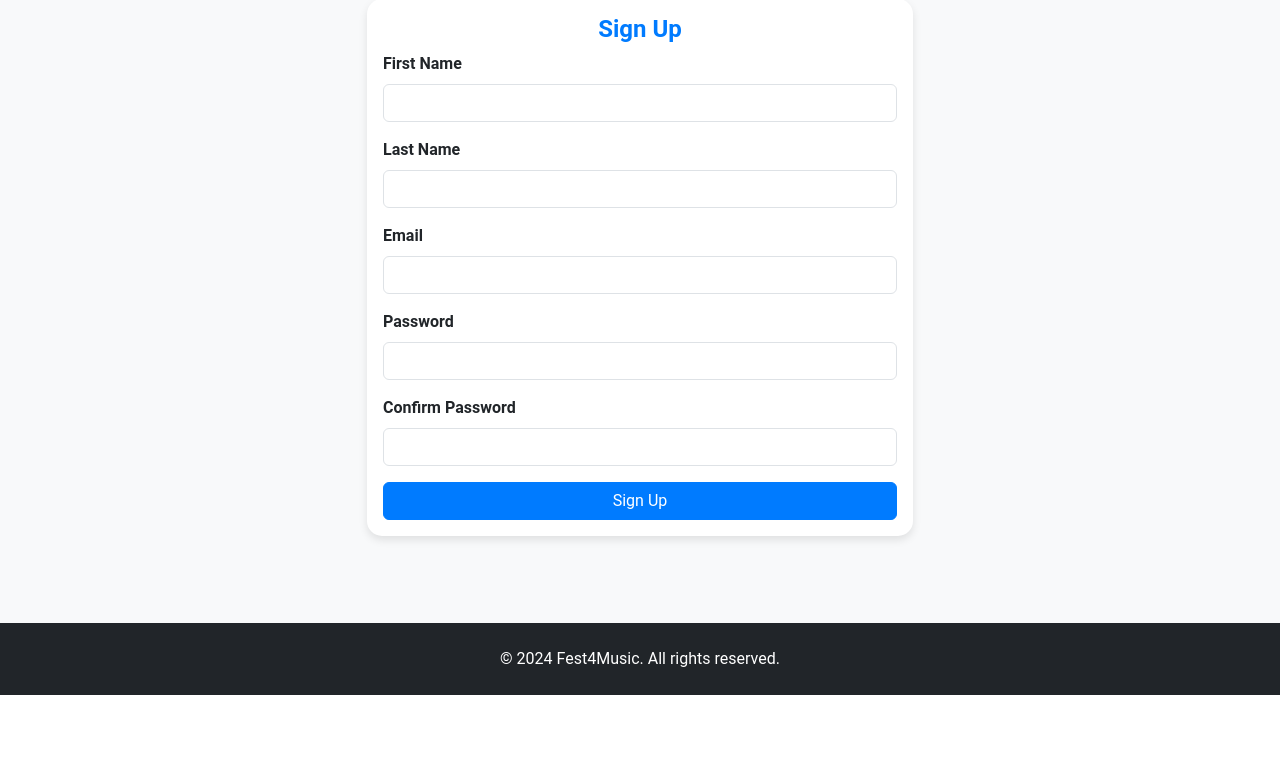
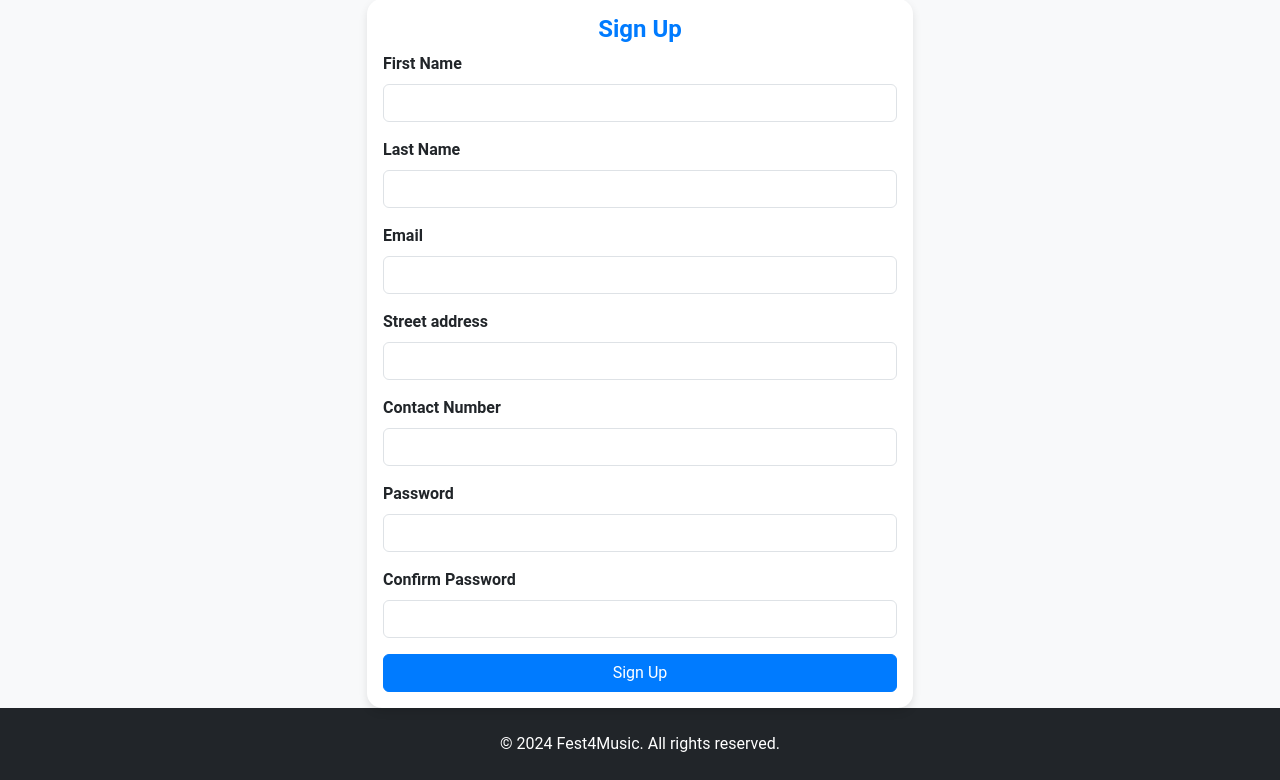
Before and after one commit to fayufy1/GROUP8-iab207, a Flask app: page /signup in a window 1280 px wide. Shown: the part 105-885 px from the top of the page. Before the commit the page ends 800 px from the top, so only its background shows below. Run offline with Flask 3, Linux system fonts and the light colour scheme; some libraries are stand-ins or nearby versions.

Commit message:
Functional Version

```diff
--- a/projectfile/website/auth.py
+++ b/projectfile/website/auth.py
@@ -44,6 +44,8 @@ def signup():
                 first_name=form.first_name.data,
                 surname=form.surname.data,
                 email=form.email.data,
+                street_address = form.street_address.data,
+                contact_number = form.contact_number.data,
                 password=hashed_password
             )
             db.session.add(new_user)
--- a/projectfile/website/forms.py
+++ b/projectfile/website/forms.py
@@ -14,6 +14,10 @@ class RegisterForm(FlaskForm):
     first_name = StringField("First Name", validators=[DataRequired()])
     surname = StringField("Last Name", validators=[DataRequired()])
     email = StringField("Email", validators=[DataRequired(), Email()])
+    street_address = StringField("Street address", validators=[DataRequired()])
+    contact_number = StringField('Contact Number', validators=[
+        DataRequired(),
+        Length(min=6, max=15, message="Enter a valid phone number")])
     password = PasswordField("Password", validators=[DataRequired()])
     confirm_password = PasswordField("Confirm Password", validators=[DataRequired(), EqualTo('password', message="Passwords must match")])
     submit = SubmitField("Sign Up")
--- a/projectfile/website/templates/signup.html
+++ b/projectfile/website/templates/signup.html
@@ -24,6 +24,14 @@
                             {{ form.email(class="form-control") }}
                         </div>
                         <div class="mb-3">
+                            {{ form.street_address.label(class="form-label") }}
+                            {{ form.street_address(class="form-control") }}
+                        </div>
+                        <div class="mb-3">
+                            {{ form.contact_number.label(class="form-label") }}
+                            {{ form.contact_number(class="form-control") }}
+                        </div>
+                        <div class="mb-3">
                             {{ form.password.label(class="form-label") }}
                             {{ form.password(class="form-control") }}
                         </div>
```
